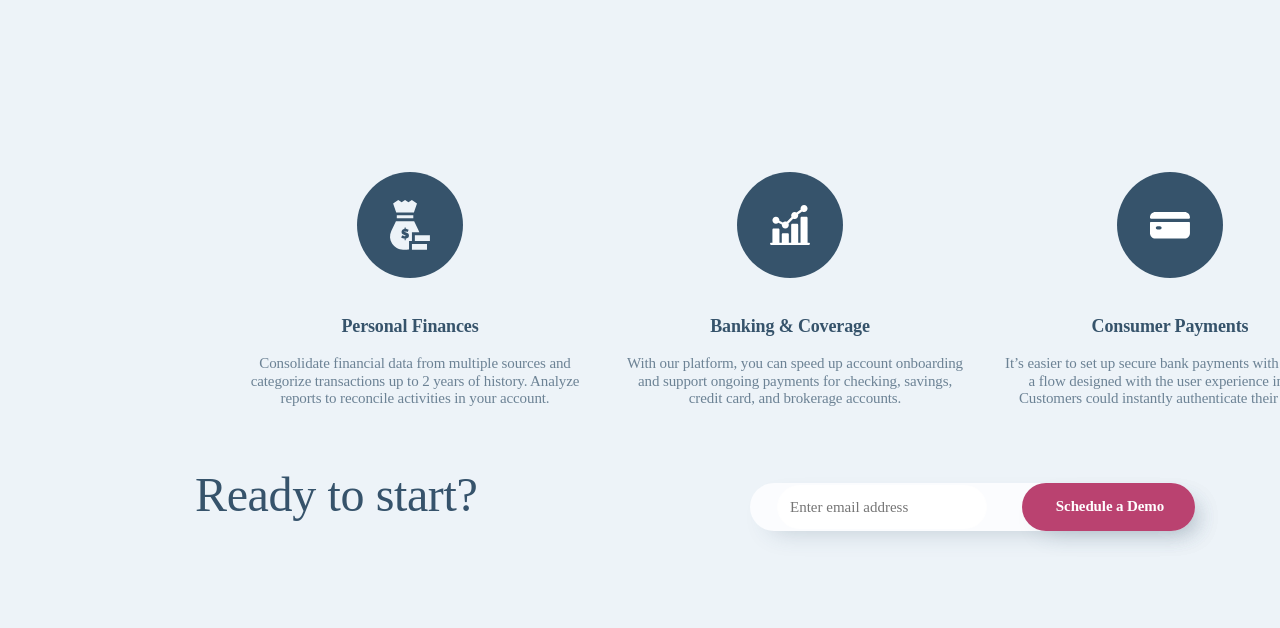
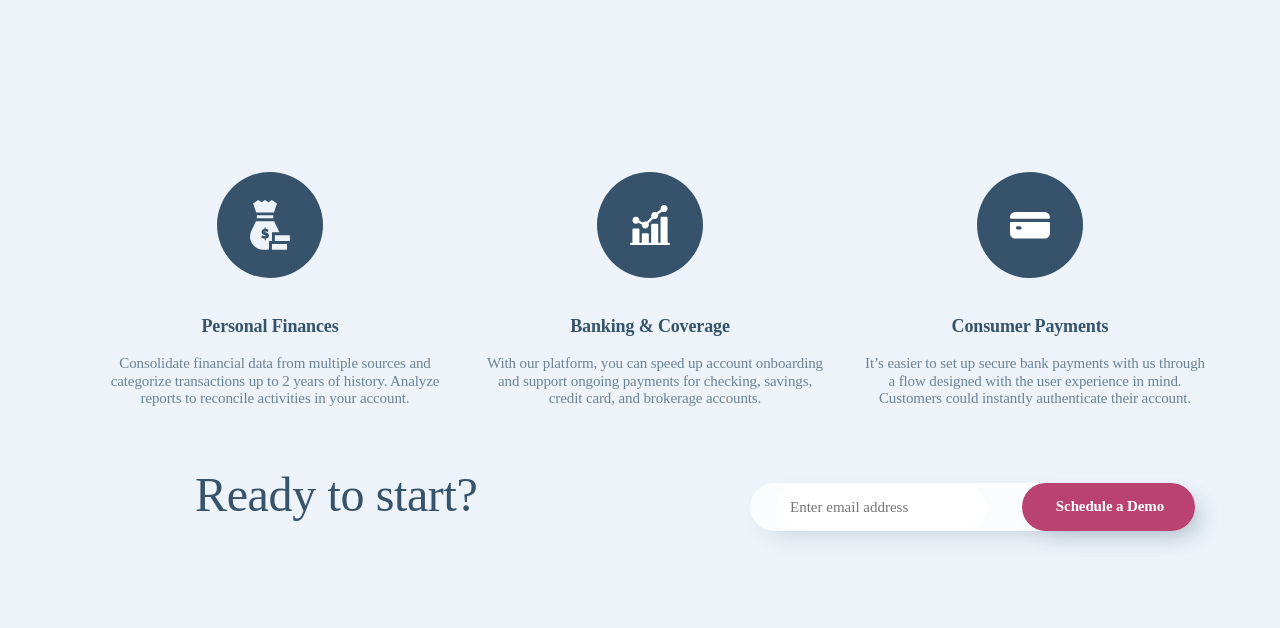
Before and after one commit to yusupovay/2-imtihon, a plain HTML site: page index.html in a window 1280 px wide. Shown: the part 2169-2797 px from the top of the page. Drawn offline with Linux system fonts and the light colour scheme.

Commit message:
2-imtihon

```diff
--- a/sass/_card.scss
+++ b/sass/_card.scss
@@ -1,5 +1,5 @@
 .card {
-    margin-left: 150px;
+    margin-left: 10px;
     margin-top: 145px;
     margin-bottom: 150px;
 
```
Also changed, not shown: css/main.min.css, 1 other file.
